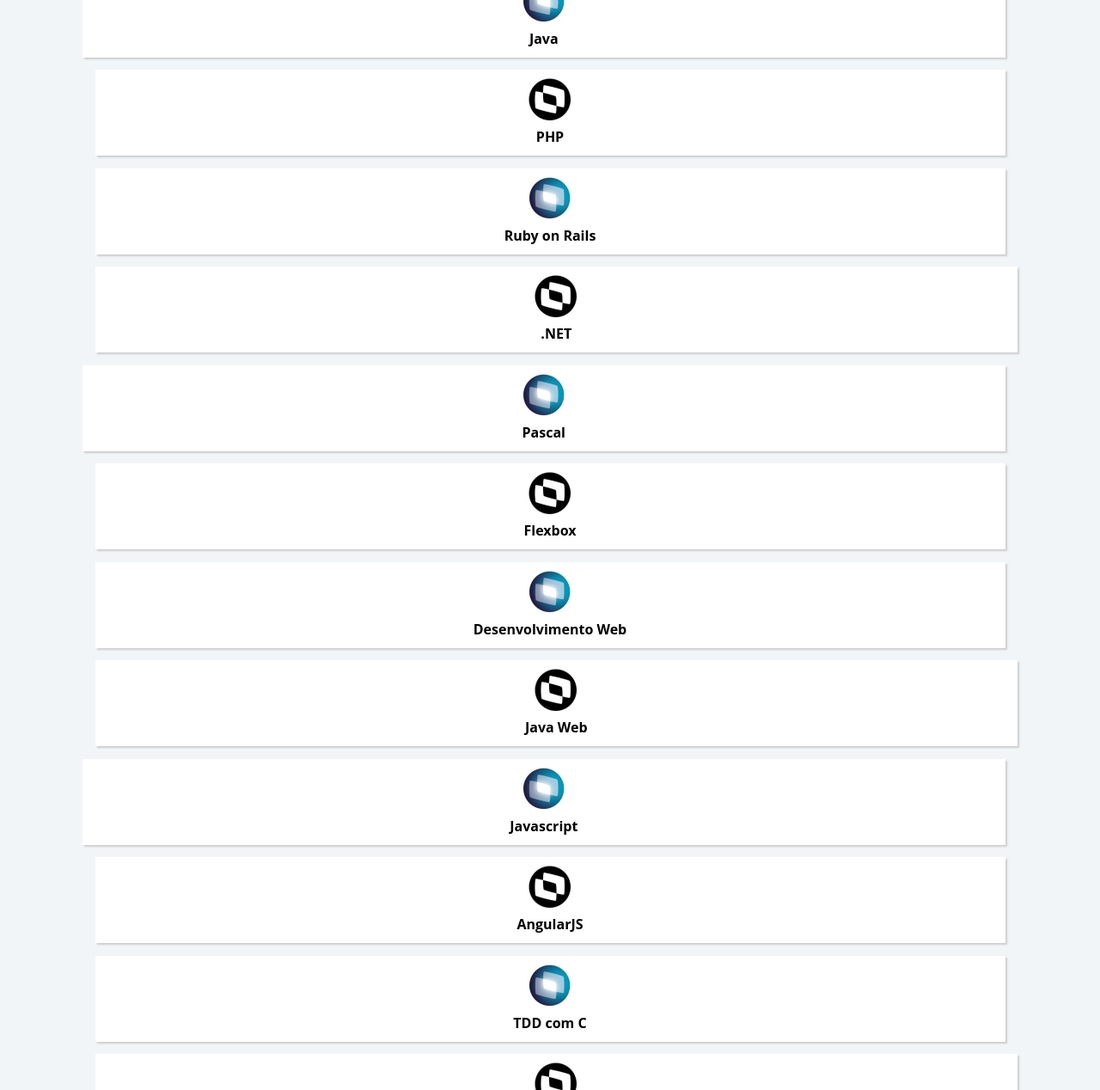
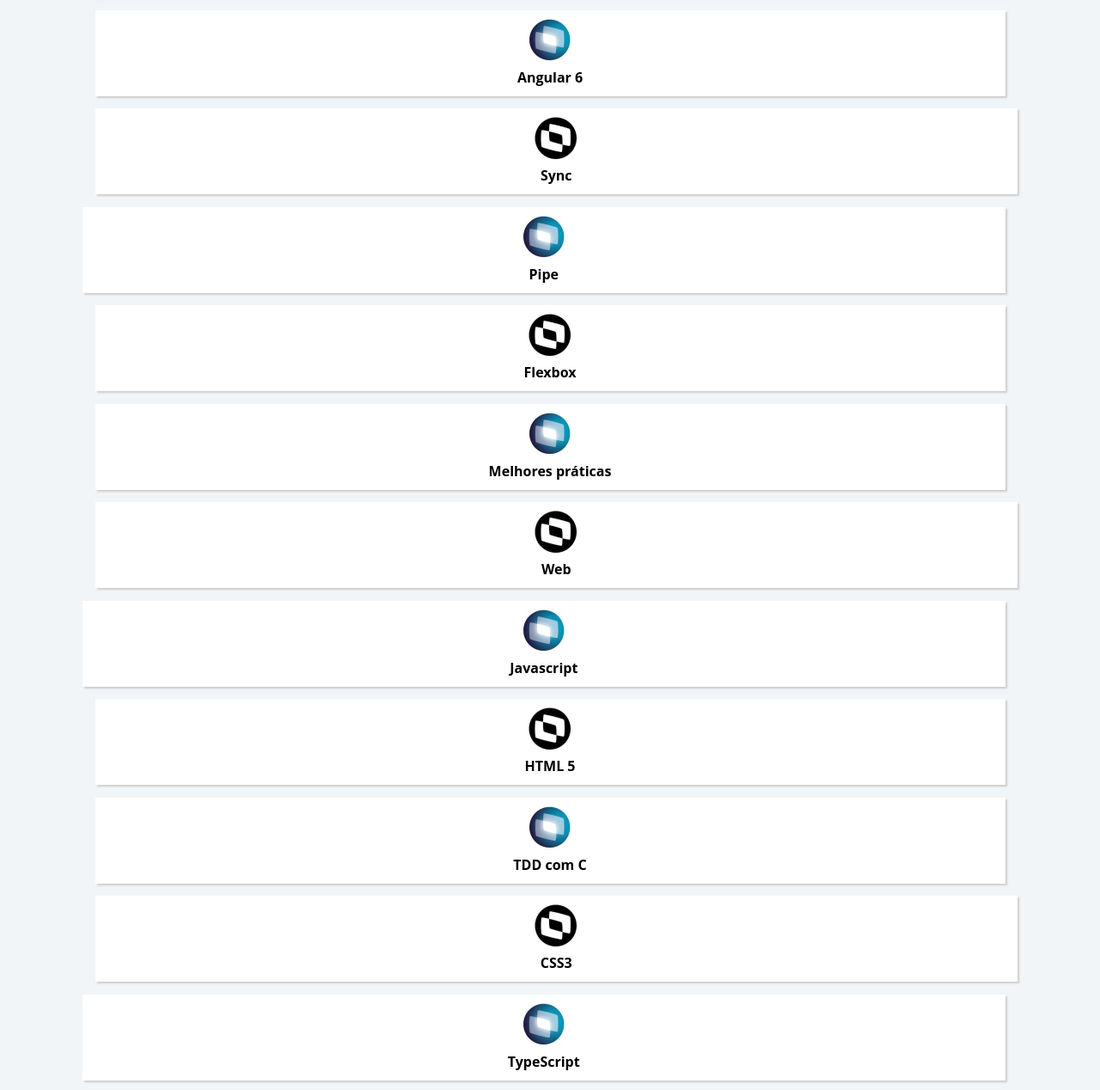
Before and after one commit to wasgithub/flex-box, a plain HTML site: page index.html in a window 1280 px wide. Shown: the part 362-1630 px from the top of the page at 86% size. Drawn offline with Linux system fonts and the light colour scheme.

```diff
--- a/css/flexbox.css
+++ b/css/flexbox.css
@@ -1,29 +1,29 @@
-/* .cabecalhoPrincipal .container {
+.cabecalhoPrincipal .container {
 	display: flex;
 	align-items: center;
 	justify-content: space-between;
-} */
+}
 
-/* .cabecalhoPrincipal-nav {
+.cabecalhoPrincipal-nav {
 	display: flex;
-} */
+}
 
-/* .rodapePrincipal-patrocinadores .container {
+.rodapePrincipal-patrocinadores .container {
 	display: flex;
 	justify-content: space-between;
-} */
+}
 
-/* .rodapePrincipal-patrocinadores-list {
+.rodapePrincipal-patrocinadores-list {
 	display: flex;
 	align-items: center;
 	justify-content: space-around;
 	width: 70%;
 	margin-right: 5%;
-} */
+}
 
-/* .rodapePrincipal-contatoForm {
+.rodapePrincipal-contatoForm {
 	width: 25%;
-} */
+}
 
 /* .rodapePrincipal-contatoForm-fieldset {
 	display: flex;
--- a/css/style.css
+++ b/css/style.css
@@ -91,10 +91,10 @@ body {
 }
 
 
-.rodapePrincipal {
+/* .rodapePrincipal {
 	background-color: #324C64;
 	padding-top: 20px;
-}
+} */
 
 .rodapePrincipal .subtitulo {
 	color: #FFF;
@@ -130,7 +130,7 @@ body {
 
 .rodapePrincipal-patrocinadores {
 	margin-top: 30px;
-	background: #F2F5F7;
+	background: rgb(60, 67, 71);
 	padding: 20px 0;
 }
 
--- a/index.html
+++ b/index.html
@@ -33,21 +33,21 @@
 
 			<nav>
 				<ul class="conteudoPrincipal-cursos">
-					<li class="conteudoPrincipal-cursos-link"><a href="#">Java</a></li>
-					<li class="conteudoPrincipal-cursos-link"><a href="#">PHP</a></li>
-					<li class="conteudoPrincipal-cursos-link"><a href="#">Ruby on Rails</a></li>
-					<li class="conteudoPrincipal-cursos-link"><a href="#">.NET</a></li>
-					<li class="conteudoPrincipal-cursos-link"><a href="#">Pascal</a></li>
+					<li class="conteudoPrincipal-cursos-link"><a href="#">Flex Box</a></li>
+					<li class="conteudoPrincipal-cursos-link"><a href="#">SVG</a></li>
+					<li class="conteudoPrincipal-cursos-link"><a href="#">Angular 6</a></li>
+					<li class="conteudoPrincipal-cursos-link"><a href="#">Sync</a></li>
+					<li class="conteudoPrincipal-cursos-link"><a href="#">Pipe</a></li>
 					<li class="conteudoPrincipal-cursos-link"><a href="#">Flexbox</a></li>
-					<li class="conteudoPrincipal-cursos-link"><a href="#">Desenvolvimento Web</a></li>
-					<li class="conteudoPrincipal-cursos-link"><a href="#">Java Web</a></li>
+					<li class="conteudoPrincipal-cursos-link"><a href="#">Melhores práticas</a></li>
+					<li class="conteudoPrincipal-cursos-link"><a href="#">Web</a></li>
 					<li class="conteudoPrincipal-cursos-link"><a href="#">Javascript</a></li>
-					<li class="conteudoPrincipal-cursos-link"><a href="#">AngularJS</a></li>
+					<li class="conteudoPrincipal-cursos-link"><a href="#">HTML 5</a></li>
 					<li class="conteudoPrincipal-cursos-link"><a href="#">TDD com C</a></li>
-					<li class="conteudoPrincipal-cursos-link"><a href="#">Redes de computadores</a></li>
-					<li class="conteudoPrincipal-cursos-link"><a href="#">MySQL</a></li>
+					<li class="conteudoPrincipal-cursos-link"><a href="#">CSS3</a></li>
+					<li class="conteudoPrincipal-cursos-link"><a href="#">TypeScript</a></li>
 					<li class="conteudoPrincipal-cursos-link"><a href="#">MariaDB</a></li>
-					<li class="conteudoPrincipal-cursos-link"><a href="#">Postegres</a></li>
+					<li class="conteudoPrincipal-cursos-link"><a href="#">HTML</a></li>
 					<li class="conteudoPrincipal-cursos-link"><a href="#">Lógica de programação</a></li>
 					<li class="conteudoPrincipal-cursos-link"><a href="#">Lógica de programação</a></li>
 					<li class="conteudoPrincipal-cursos-link"><a href="#">Lógica de programação</a></li>
@@ -55,7 +55,7 @@
 			</nav>
 		</div>
 
-		<section class="videoSobre">
+		<!-- <section class="videoSobre">
 			<div class="container">
 				<iframe class="videoSobre-video" width="560" height="315" src="https://www.youtube.com/embed/bIlOsJzBVaY?list=PLh2Y_pKOa4UcF1BYPJR3EIMRi3nWAUxIp" frameborder="0" allowfullscreen></iframe>
 
@@ -69,12 +69,12 @@
 					<button class="videoSobre-button">Cadastre-se já</button>
 				</div>
 			</div>
-		</section>
+		</section> -->
 
 	</main>
 
 	<footer class="rodapePrincipal">
-		<div class="container">
+		<!-- <div class="container">
 
 			<section class="rodapePrincipal-navMap">
 				<h3 class="subtitulo">Mapa de cursos</h3>
@@ -114,7 +114,7 @@
 				</nav>
 			</section>
 
-		</div>
+		</div> -->
 
 		<section class="rodapePrincipal-patrocinadores">
 			<div class="container">
```
Also changed, not shown: 2 other files.
